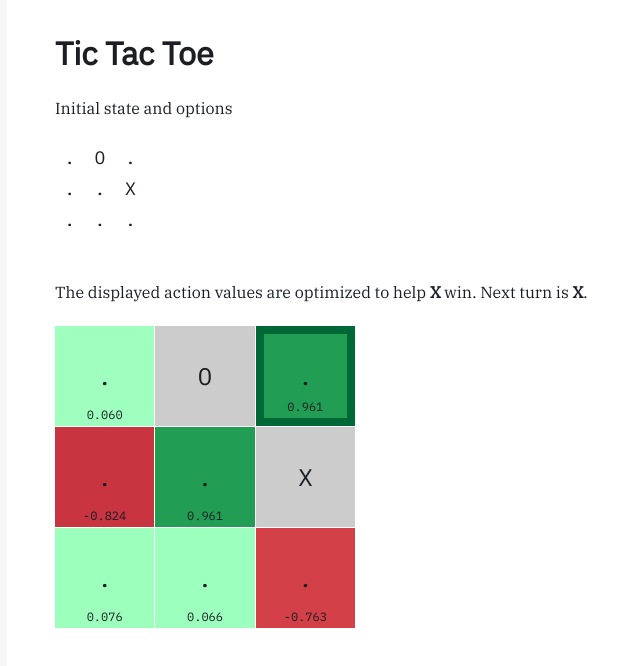
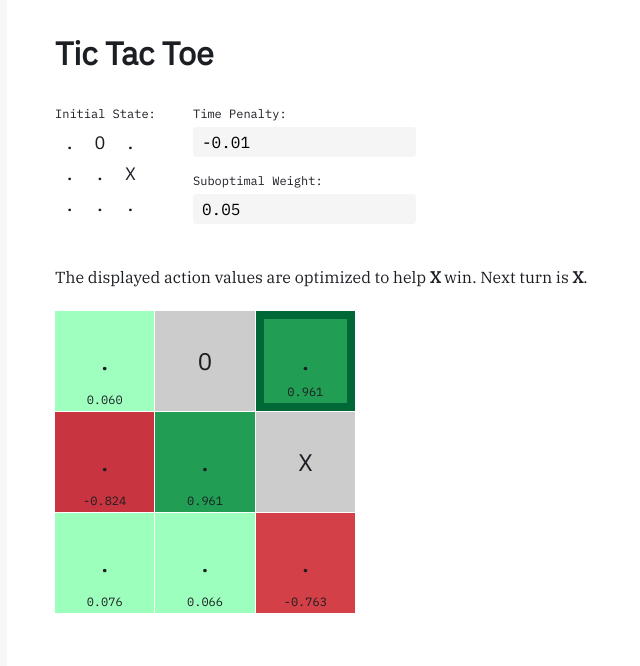
Before and after one commit to mtauer/rl-minimax, a React (Create React App) app: page / in a window 1280 px wide. Shown: the top 666 px of the page, without its empty margins (233-873 px from the left). Built offline with nearby package versions, Linux system fonts and the light colour scheme.

Commit message:
Show option inputs

```diff
--- a/src/App.js
+++ b/src/App.js
@@ -16,14 +16,37 @@ const Container = styled.div`
   min-height: 100vh;
   padding: 32px 48px;
 `;
+const Row = styled.div`
+  display: flex;
+`;
+const Column = styled.div`
+  display: flex;
+  flex-direction: column;
+`;
 const Title = styled.h1`
   font-family: 'IBM Plex Sans', sans-serif;
   margin: 0;
-  padding: 0 0 8px 0;
+  padding: 0 0 32px 0;
 `;
 const Description = styled.p`
   font-family: 'IBM Plex Serif', serif;
   padding: 0 0 8px 0;
+`;
+const Label = styled.label`
+  font-family: 'IBM Plex Mono', monospace;
+  font-size: 12px;
+  padding: 0 0 6px 0;
+`;
+const Input = styled.input`
+  background-color: #f5f5f5;
+  border: 1px solid #f5f5f5;
+  border-radius: 3px;
+  font-family: 'IBM Plex Mono', monospace;
+  font-size: 16px;
+  margin: 0 0 16px 0;
+  max-width: 300px;
+  outline: 0;
+  padding: 4px 8px;
 `;
 
 const App = ({ initialGameState, minimaxOptions, onBoardCellClick }) => {
@@ -31,12 +54,22 @@ const App = ({ initialGameState, minimaxOptions, onBoardCellClick }) => {
   return (
     <Container>
       <Title>Tic Tac Toe</Title>
-      <Description>Initial state and options</Description>
-      <TicTacToeBoard
-        gameState={initialGameState}
-        size="small"
-        onCellClick={onBoardCellClick}
-      />
+      <Row>
+        <Column>
+          <Label>Initial State:</Label>
+          <TicTacToeBoard
+            gameState={initialGameState}
+            size="small"
+            onCellClick={onBoardCellClick}
+          />
+        </Column>
+        <Column>
+          <Label>Time Penalty:</Label>
+          <Input defaultValue={minimaxOptions.timePenalty}/>
+          <Label>Suboptimal Weight:</Label>
+          <Input defaultValue={minimaxOptions.suboptimalWeight}/>
+        </Column>
+      </Row>
       <Description>The displayed action values are optimized to help <strong>X</strong> win. Next turn is <strong>X</strong>.</Description>
       <TicTacToeBoard
         gameState={initialGameState}
--- a/src/TicTacToeBoard.js
+++ b/src/TicTacToeBoard.js
@@ -14,6 +14,7 @@ const Board = styled.div`
   grid-auto-rows: ${props => props.size === 'small' ? '30px' : '100px'};
   grid-gap: 1px;
   justify-items: stretch;
+  margin: 0 48px 0 0;
   padding: 0 0 32px 0;
   width: ${props => props.size === 'small' ? '90px' : '300px'};
 `;
```
